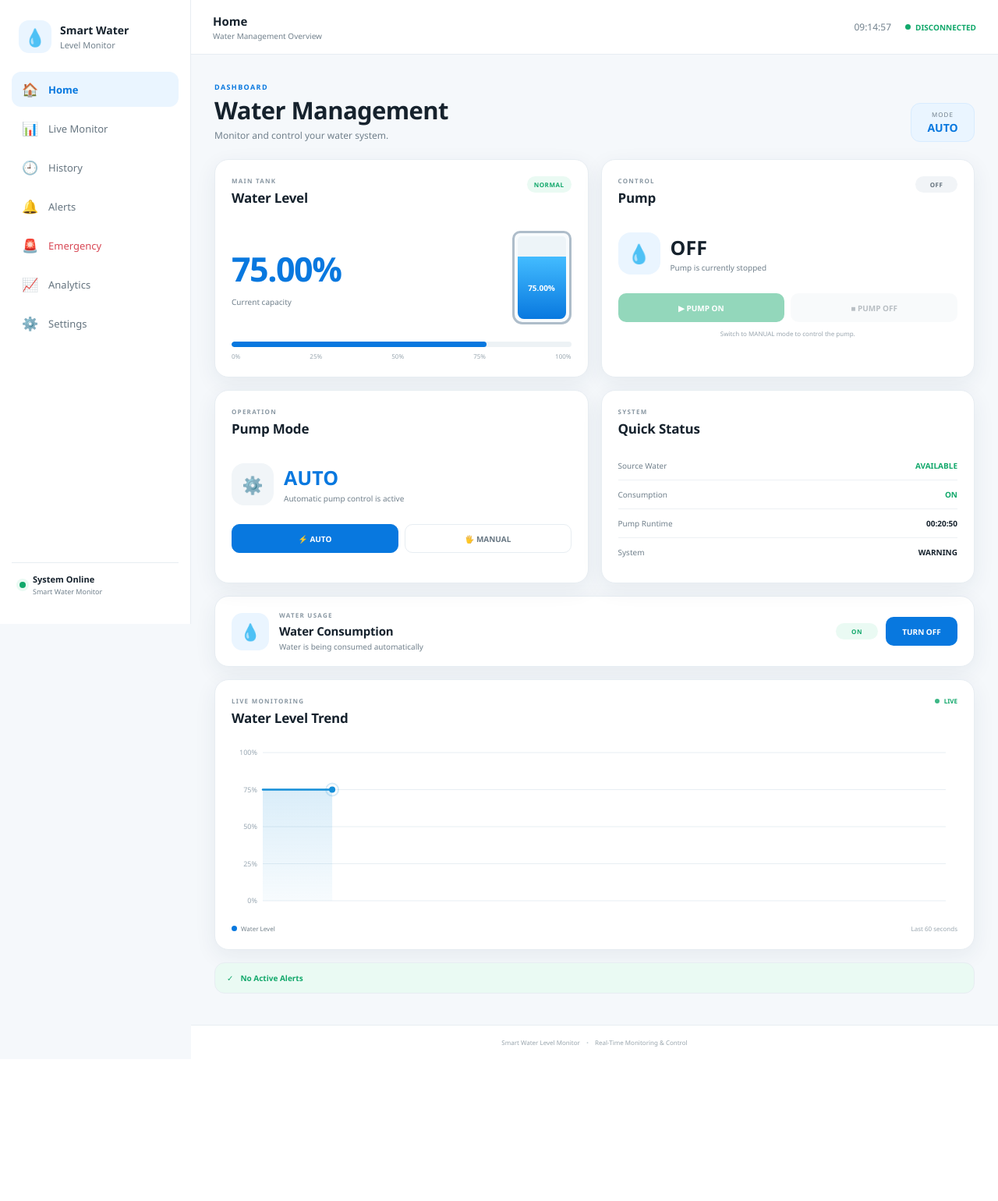
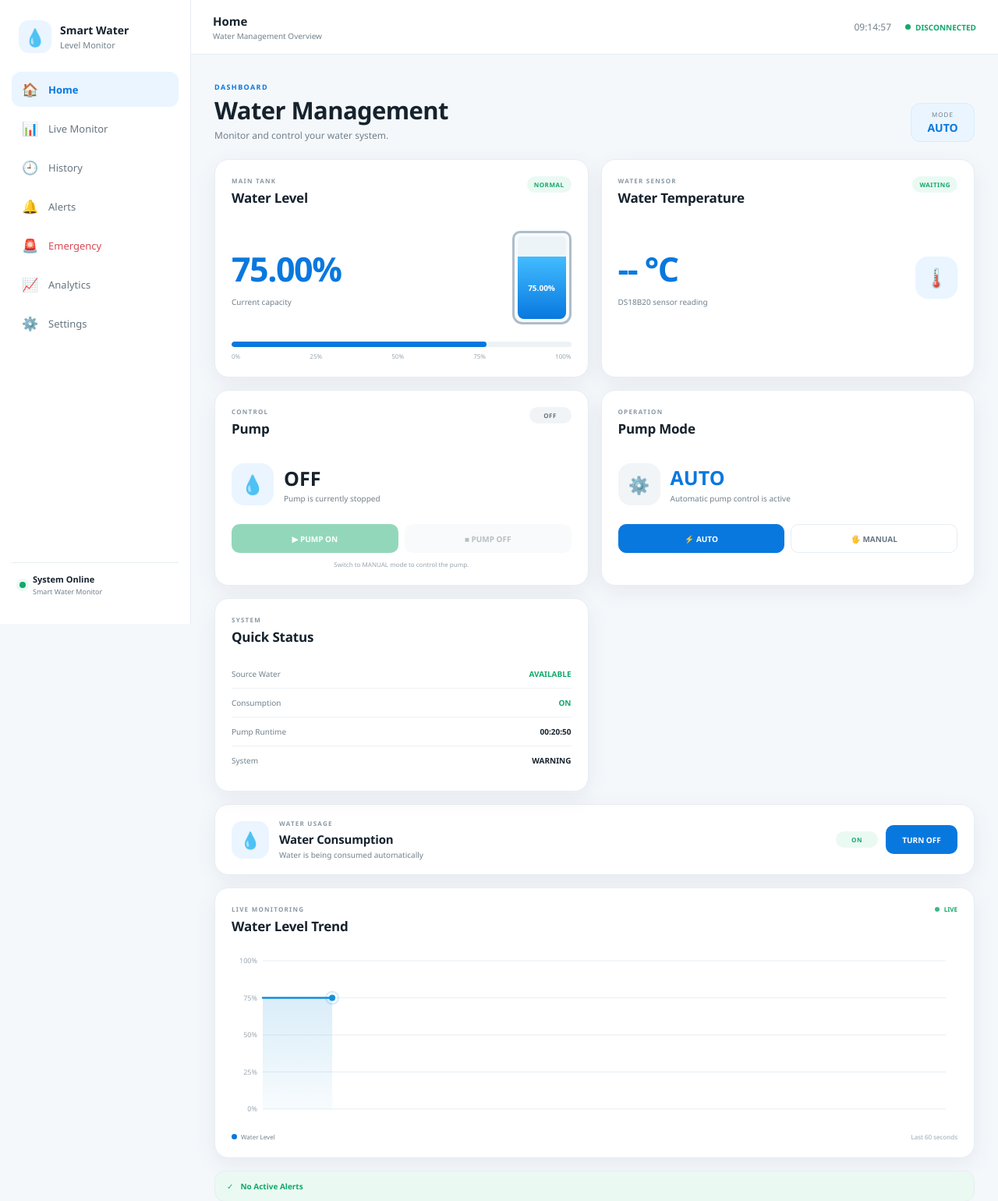
Before and after one commit to Abrar756/Smart-Water-Level-Monitor, a Flask app: page / in a window 1280 px wide. Shown: the top 1540 px of the page at 78% size. Before the commit the page ends 1342 px from the top, so only its background shows below. Run offline with Flask 3, Linux system fonts and the light colour scheme; data that the repository does not hold is empty.

Commit message:
Update index.html

```diff
--- a/templates/index.html
+++ b/templates/index.html
@@ -379,6 +379,29 @@
                             <span>75%</span>
                             <span>100%</span>
 
+                        </div>
+
+                    </div>
+
+
+                    <!-- WATER TEMPERATURE -->
+
+                    <div class="card temperature-card">
+
+                        <div class="card-header">
+                            <div>
+                                <span class="card-label">WATER SENSOR</span>
+                                <h2>Water Temperature</h2>
+                            </div>
+                            <span class="status-badge normal" id="temperatureSensorStatus">WAITING</span>
+                        </div>
+
+                        <div class="water-overview">
+                            <div>
+                                <div id="waterTemperature" class="large-number">-- °C</div>
+                                <span class="muted">DS18B20 sensor reading</span>
+                            </div>
+                            <div class="pump-icon" aria-hidden="true">🌡️</div>
                         </div>
 
                     </div>
```
